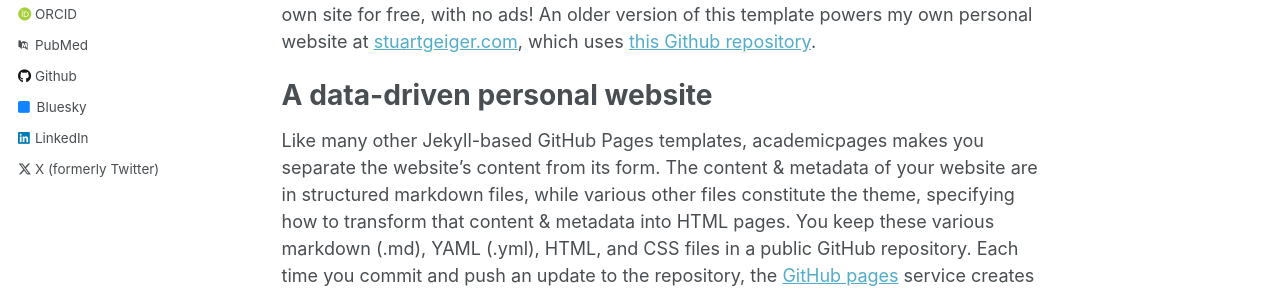
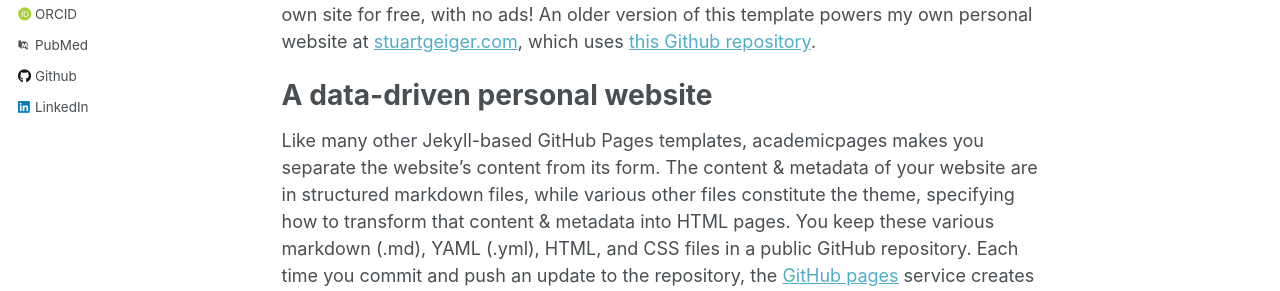
Before and after one commit to caylah1/caylah, a Jekyll site: the page built from _pages/about.md, in a window 1280 px wide. Shown: the part 371-662 px from the top of the page. Built offline with Jekyll 4.4.1, drawn with Linux system fonts in a browser that asks for light colours; some web fonts are replaced; part of the change alters nothing that is shown.

Commit message:
Update _config.yml

```diff
--- a/_config.yml
+++ b/_config.yml
@@ -47,30 +47,8 @@ author:
   stackoverflow    : # User number or user number and name (i.e., use "1" or "1/jeff-atwood")
 
   # Social media
-  bluesky          : "bsky.app" # Replace this with you Bluesky username
-  facebook         : # Username
-  flickr           : # Username
-  foursquare       : # Username
-  goodreads        : # Username
-  google_plus      : # Username
-  keybase          : # Username
-  instagram        : # Username
-  lastfm           : # Username
   linkedin         : caylahyde
-  mastodon         : # URL
-  medium           : # URL
-  pinterest        : # Username
-  soundcloud       : # Username
-  steam            : # Username
-  telegram         : # URL
-  tumblr           : # Username
-  twitter          : "UniofOxford"  # Replace this with your X / Twitter handle
-  vine             : # Username
-  weibo            : # Username
-  wikipedia        : # Username
-  xing             : # Username
-  youtube          : # Username
-  zhihu            : # URL
+
 
 
 # Site Settings
```
